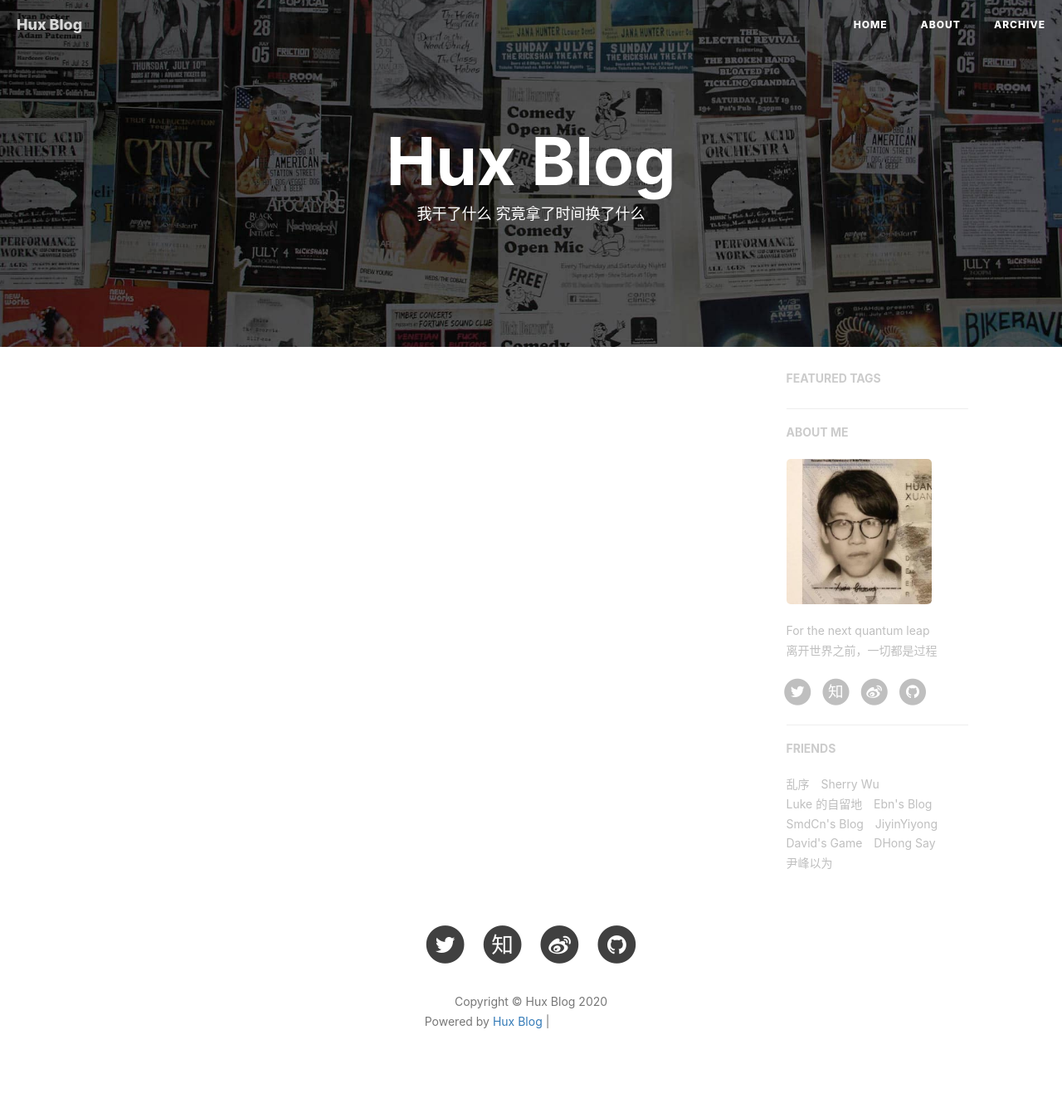
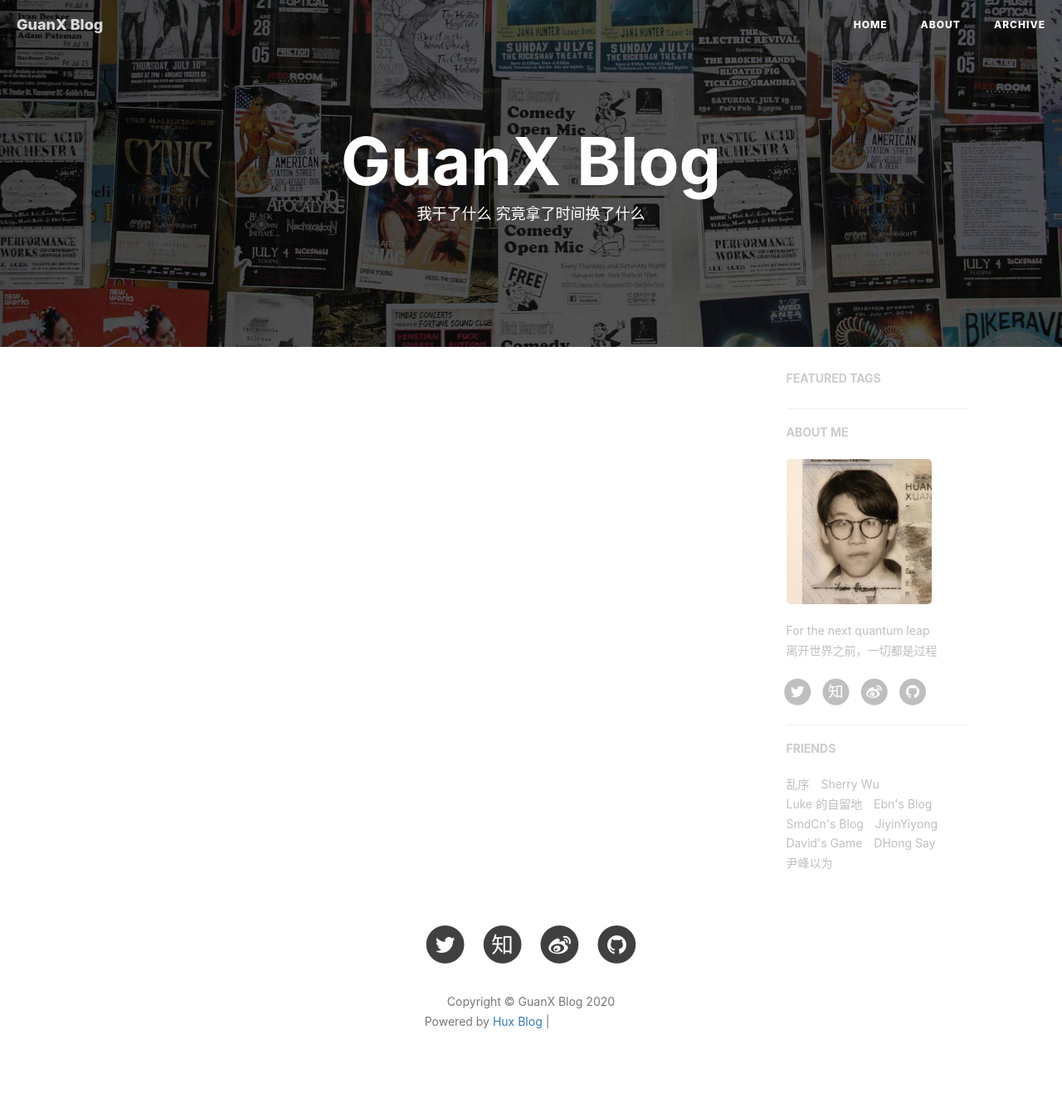
Before and after one commit to GuanXcode/GuanXcode.github.io, a Jekyll site: the page built from index.html, in a window 1280 px wide. Shown: the whole page at 83% size. Built offline with Jekyll 4.4.1, drawn with Linux system fonts in a browser that asks for light colours; nearby versions of some CDN libraries; the list of posts is cut into pages by our own code; comment, search, counter and statistics services are not loaded; grey boxes are pictures that could not be loaded.

Commit message:
Update _config.yml

```diff
--- a/_config.yml
+++ b/_config.yml
@@ -1,6 +1,6 @@
 # Site settings
-title: Hux Blog
-SEOTitle: 黄玄的博客 | Hux Blog
+title: GuanX Blog
+SEOTitle: 鑫哥的博客 | GuanX Blog
 header-img: img/home-bg.jpg
 email: huxpro@gmail.com
 description: "关于程序与设计、黑客与画家 | 黄玄，Web & Mobile Lover，Software Engineer，UX Designer | 这里是 @Hux黄玄 的个人博客，与你一起发现更大的世界。"
```
